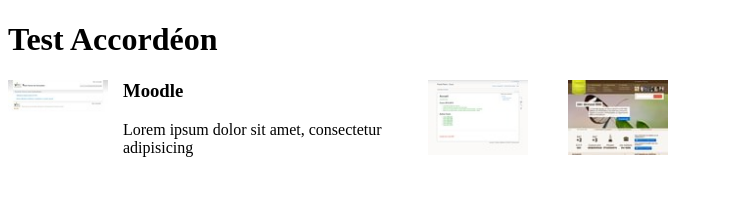
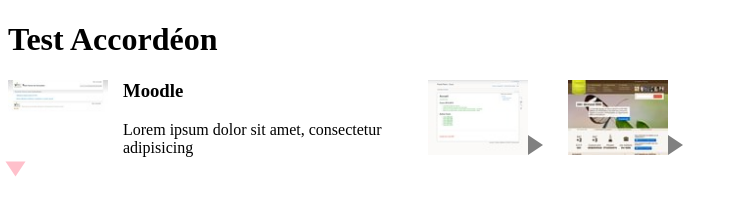
Before and after one commit to MMI-NFC-2026/sae105-r112-tp4-alexandremonti, a plain HTML site: page index.html in a window 1280 px wide. Shown: the full height of the page, 0-740 px from the left. Drawn offline with Linux system fonts and the light colour scheme.

Commit message:
CSS - Triangle personnalise et animation

```diff
--- a/src/css/components/accordeon.css
+++ b/src/css/components/accordeon.css
@@ -43,3 +43,19 @@
 .accordeon > details > summary::-webkit-details-marker {
     display: none;
 }
+
+.accordeon > details > summary::after {
+    content: "";
+    display: inline-block;
+    width: 0;
+    height: 0;
+    border-top: 10px solid transparent;
+    border-bottom: 10px solid transparent;
+    border-left: 15px solid grey;
+    transition: transform 0.3s ease;
+}
+
+.accordeon > details[open] > summary::after {
+    transform: rotate(90deg);
+    border-left-color: pink;
+}
```
